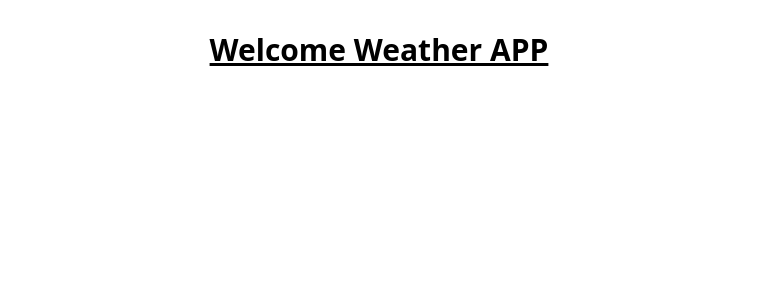
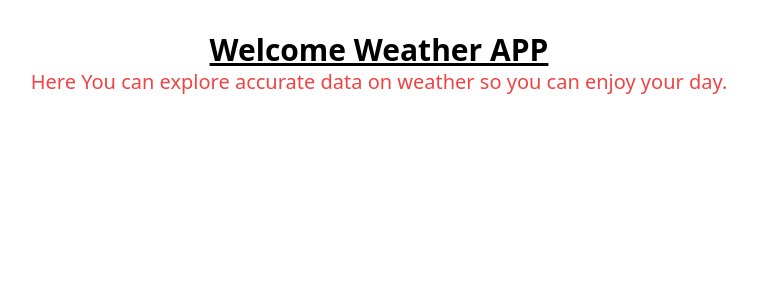
Before and after one commit to vishalkhandal96/weather-app, a React (Vite) app in the folder Weather-app/: page / in a window 1280 px wide. Shown: the top 300 px of the page, without its empty margins (261-1018 px from the left). Built offline with nearby package versions, Linux system fonts and the light colour scheme.

Commit message:
update in App.jsx file

```diff
--- a/Weather-app/src/App.jsx
+++ b/Weather-app/src/App.jsx
@@ -4,6 +4,9 @@ function App() {
   return (
     <div>
       <h1 className="text-3xl font-bold underline">Welcome Weather APP</h1>
+      <p className="text-xl text-red-500">
+        Here You can explore accurate data on weather so you can enjoy your day.
+      </p>
     </div>
   );
 }
```
